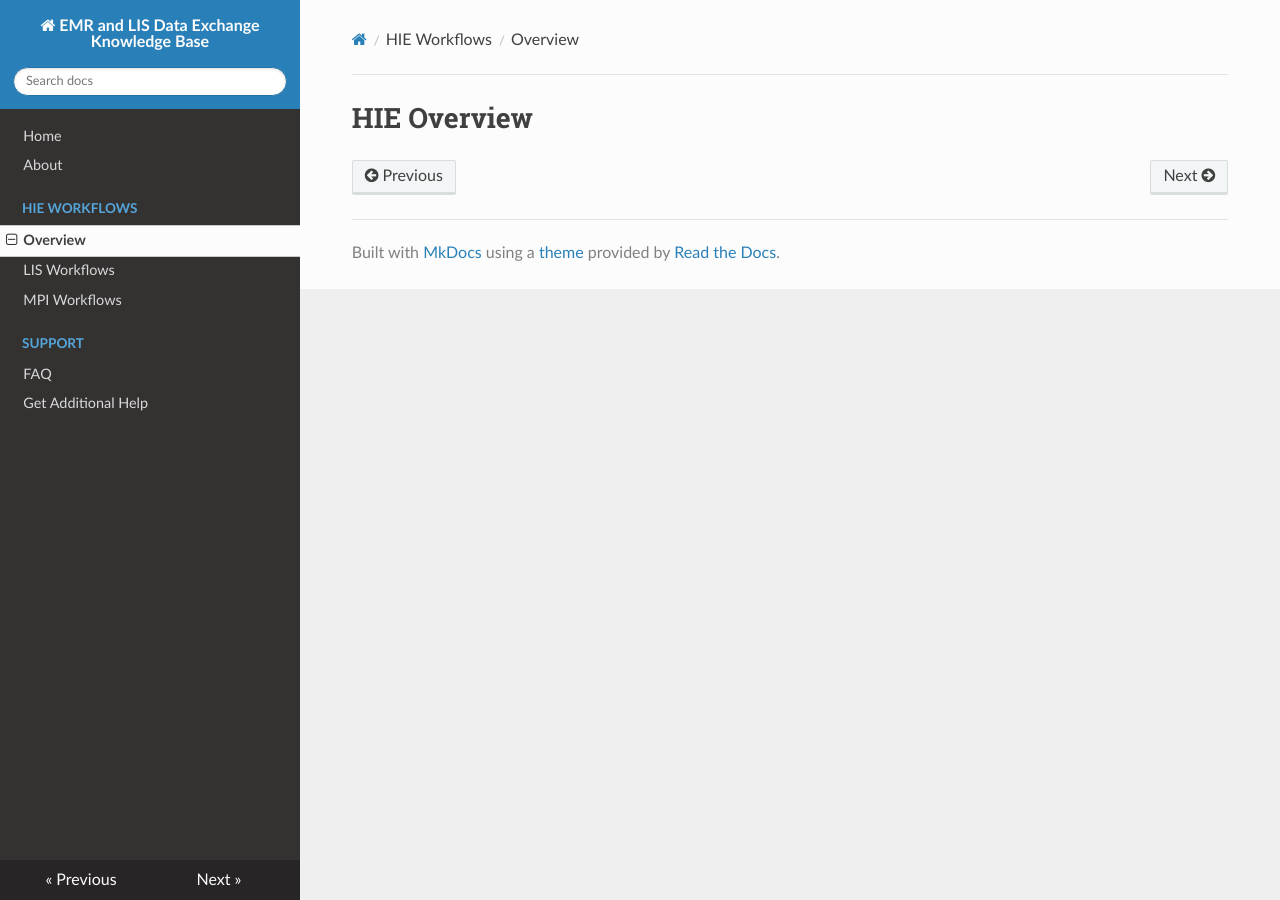
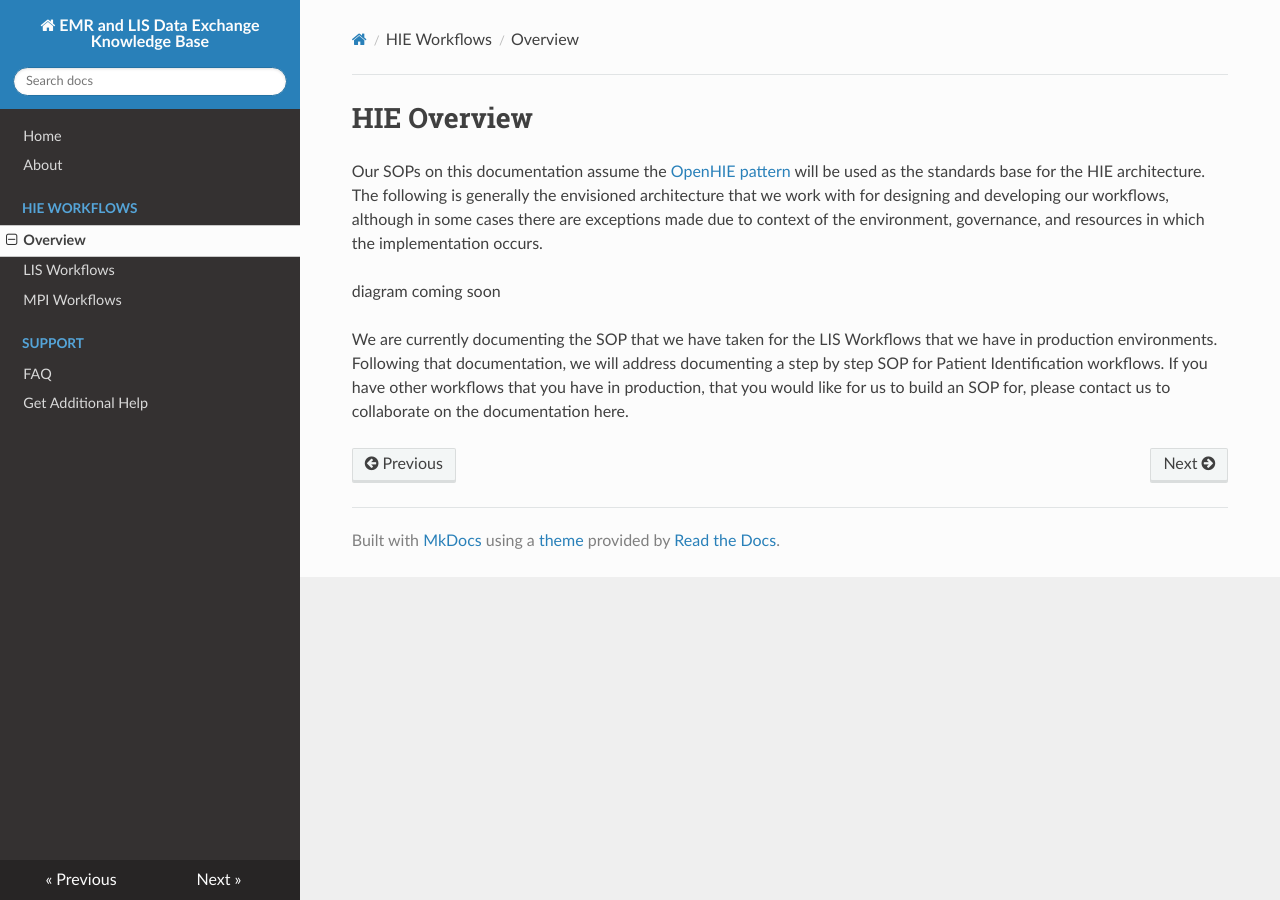
Before and after one commit to I-TECH-UW/healthinformationexchange, an MkDocs documentation site: the page built from docs/hie-workflows.md, in a window 1280 px wide. Built offline with MkDocs 1.6.1, drawn with Linux system fonts in a browser that asks for light colours; nearby versions of some CDN libraries.

Commit message:
Update hie-workflows.md

```diff
--- a/docs/hie-workflows.md
+++ b/docs/hie-workflows.md
@@ -1 +1,7 @@
 # HIE Overview
+
+Our SOPs on this documentation assume the [OpenHIE pattern](https://ohie.org/framework/) will be used as the standards base for the HIE architecture.  The following is generally the envisioned architecture that we work with for designing and developing our workflows, although in some cases there are exceptions made due to context of the environment, governance, and resources in which the implementation occurs.
+
+diagram coming soon
+
+We are currently documenting the SOP that we have taken for the LIS Workflows that we have in production environments.  Following that documentation, we will address documenting a step by step SOP for Patient Identification workflows.  If you have other workflows that you have in production, that you would like for us to build an SOP for, please contact us to collaborate on the documentation here.
```
